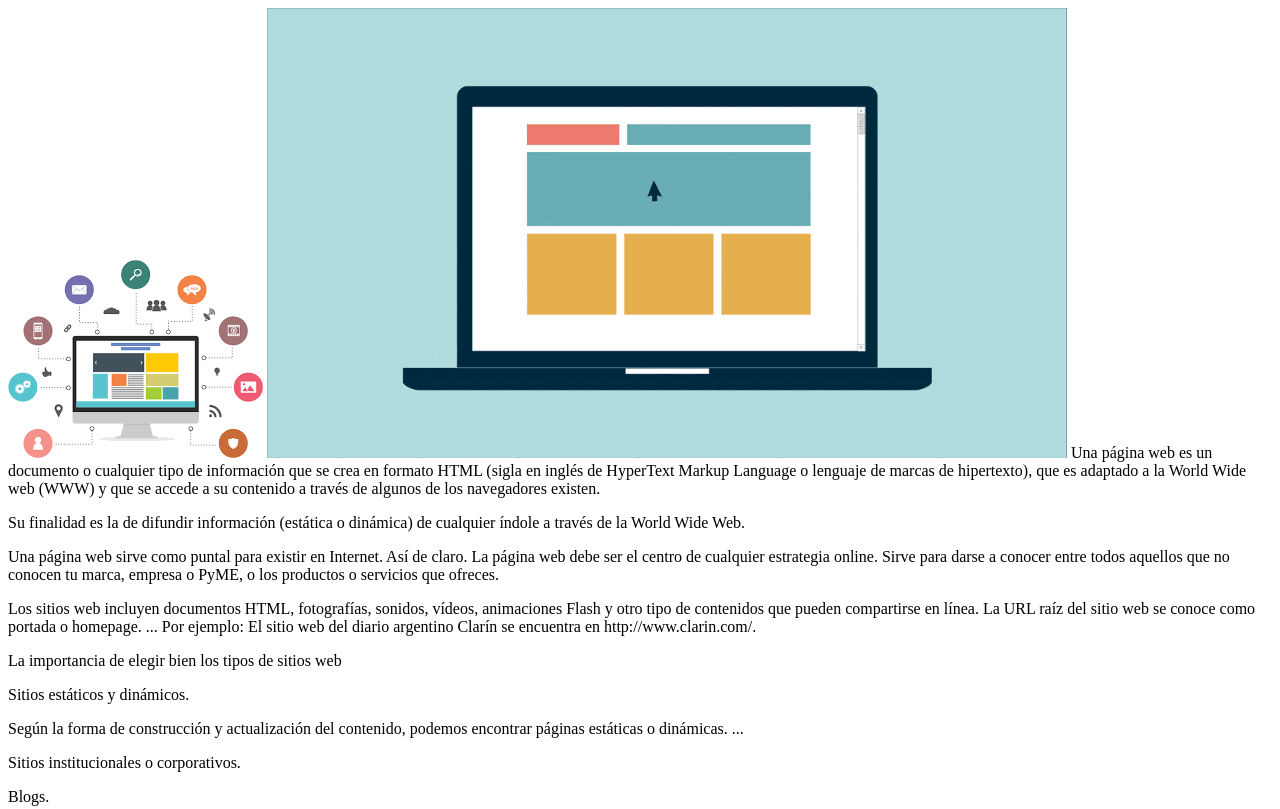
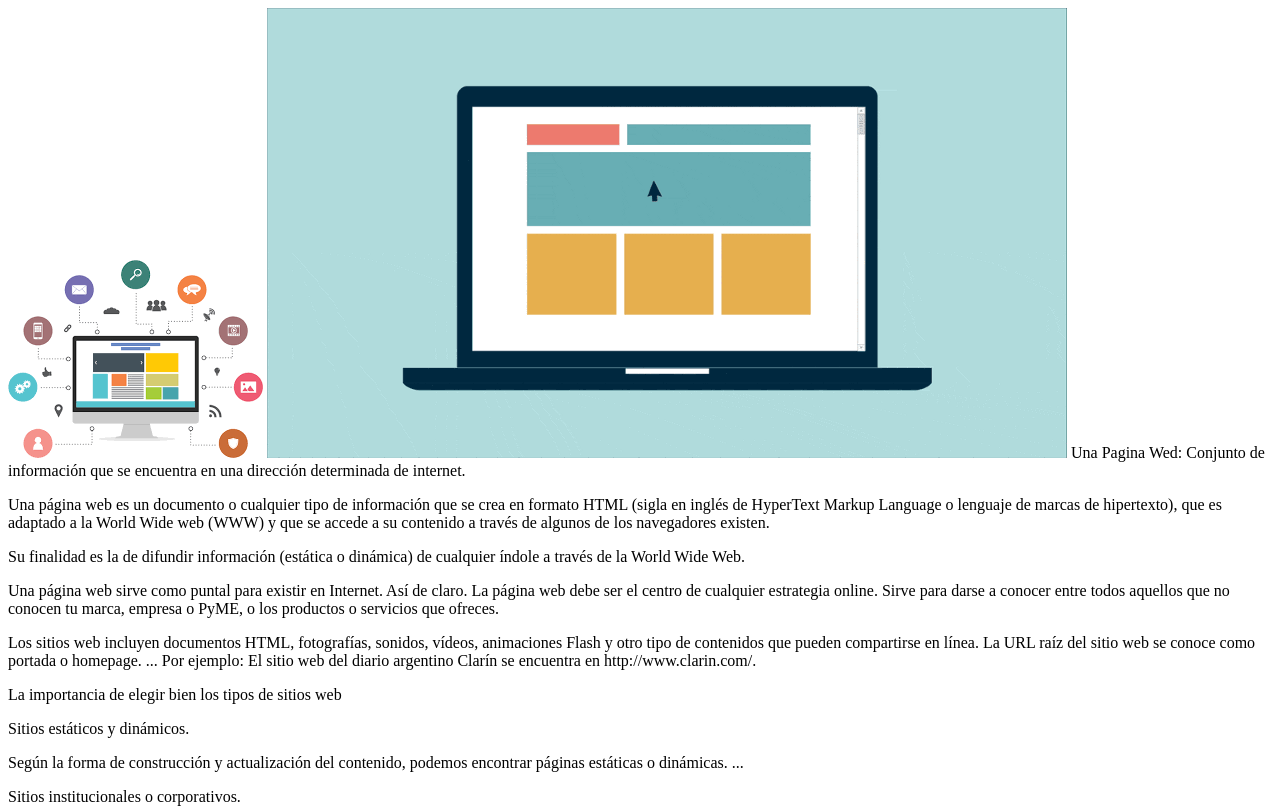
Before and after one commit to Hernandez1317/Hernandez, a plain HTML site: page index.html in a window 1280 px wide. Shown: the top 809 px of the page. Drawn offline with Linux system fonts and the light colour scheme.

Commit message:
Update index.html

```diff
--- a/index.html
+++ b/index.html
@@ -8,7 +8,7 @@
 		<title>MI Pagina Wed</title>
 	</head>
 	<body bgcolor="white" text="black">
-
+        Una Pagina Wed: Conjunto de información que se encuentra en una dirección determinada de internet.<p>
 		Una página web es un documento o cualquier tipo de información que se crea en formato HTML (sigla en inglés de HyperText Markup Language o lenguaje de marcas de hipertexto), que es adaptado a la World Wide web (WWW) y que se accede a su contenido a través de algunos de los navegadores existen.<p> Su finalidad es la de difundir información (estática o dinámica) de cualquier índole a través de la World Wide Web.<p>Una página web sirve como puntal para existir en Internet. Así de claro. La página web debe ser el centro de cualquier estrategia online. Sirve para darse a conocer entre todos aquellos que no conocen tu marca, empresa o PyME, o los productos o servicios que ofreces.<p>Los sitios web incluyen documentos HTML, fotografías, sonidos, vídeos, animaciones Flash y otro tipo de contenidos que pueden compartirse en línea. La URL raíz del sitio web se conoce como portada o homepage. ... Por ejemplo: El sitio web del diario argentino Clarín se encuentra en http://www.clarin.com/.<p>La importancia de elegir bien los tipos de sitios web<p>
 Sitios estáticos y dinámicos.<p> Según la forma de construcción y actualización del contenido, podemos encontrar páginas estáticas o dinámicas. ...<p>
 Sitios institucionales o corporativos.<p>Blogs.<p>Tiendas online o e-commerce.<p>
```
